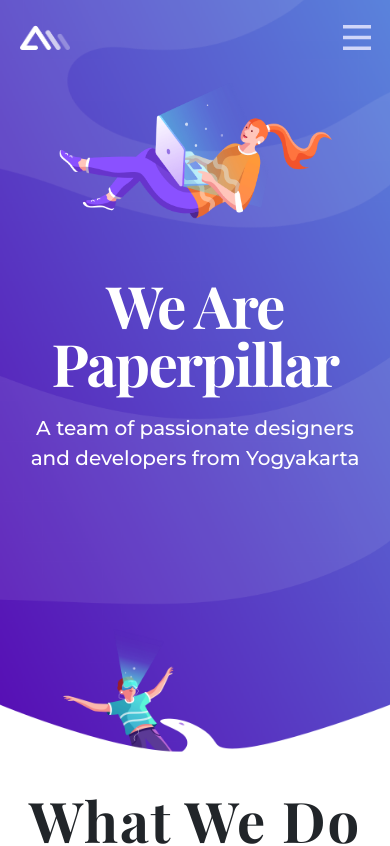
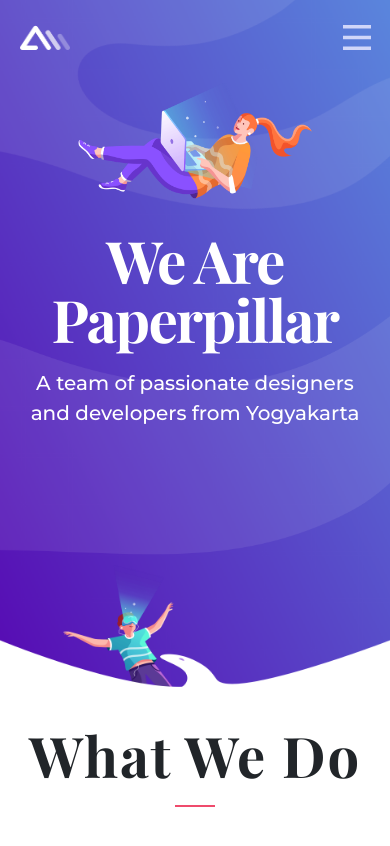
Before and after one commit to Agusmac/Paperpillar-Next, a Next.js app: page / in a window 390 px wide. Shown: the top 846 px of the page. Built offline with nearby package versions, Linux system fonts and the light colour scheme.

Commit message:
Update NavHero.css

```diff
--- a/styles/NavHero.css
+++ b/styles/NavHero.css
@@ -1,4 +1,3 @@
-
 .NavHero {
     color: white;
     /* min-height: 1000px; */
@@ -201,7 +200,7 @@
 @media (max-width:1200px) {
     .NavHero h1 {
         font-size: 10vw;
-        margin-top: 50px;
+        margin-top: 25px;
         line-height: 1;
     }
 
@@ -307,6 +306,12 @@
     .displaynonemobile {
         display: none;
     }
+    .NavHero h1{
+        margin-top: 25px;
+    }
+    .NavHero p {
+        margin-bottom: 0;
+    }
 
     .hero3 img {
         max-height: 200px;
@@ -314,9 +319,10 @@
         top: -50px;
         left: -30px;
     }
-    .floatHover{
-        max-width: 70vw;
-        margin:auto;
+
+    .floatHover {
+        max-width: 60vw;
+        margin: auto;
     }
 
 }
```
